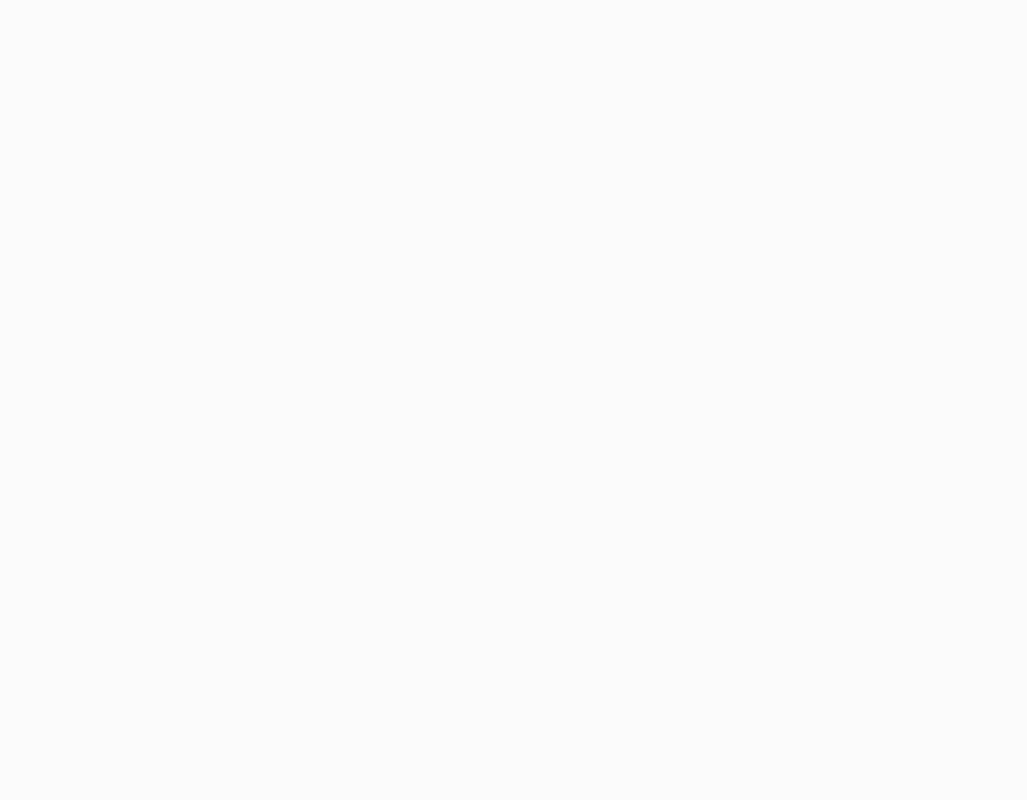
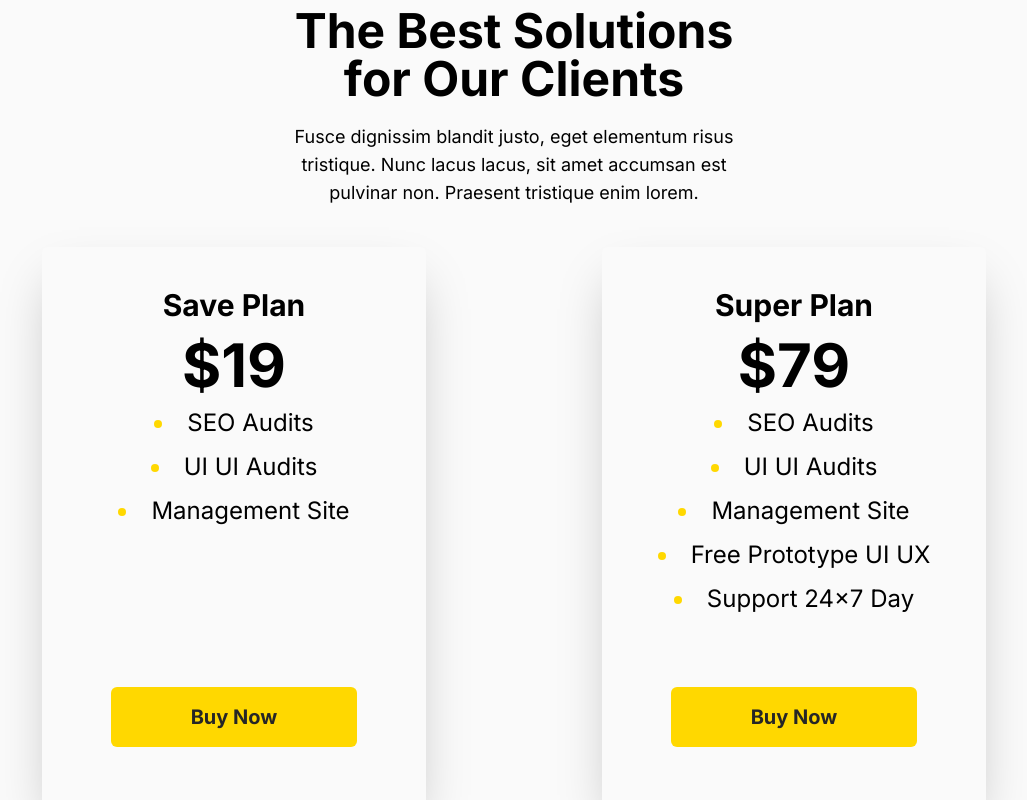
Before and after one commit to dennyshuda/agency, a React (Vite) app: page / in a window 1280 px wide. Shown: the part 3400-4200 px from the top of the page, without its empty margins (126-1153 px from the left). Before the commit the page ends 3191 px from the top, so only its background shows below. Built offline with nearby package versions, Linux system fonts and the light colour scheme.

Commit message:
feat: create pricing plans

```diff
--- a/src/App.tsx
+++ b/src/App.tsx
@@ -1,6 +1,7 @@
 import Hero from "./components/Hero";
 import Layout from "./components/Layout";
 import Nav from "./components/Nav";
+import Price from "./components/Price";
 import Project from "./components/Project";
 import Services from "./components/Services";
 
@@ -12,6 +13,7 @@ function App() {
         <Hero />
         <Services />
         <Project />
+        <Price />
       </Layout>
     </div>
   );
--- /dev/null
+++ b/src/components/Price.tsx
@@ -0,0 +1,75 @@
+export default function Price() {
+  const plans = [
+    {
+      title: "Save Plan",
+      price: "$19",
+      desc: ["SEO Audits", "UI UI Audits", "Management Site"],
+    },
+    {
+      title: "Super Plan",
+      price: "$79",
+      desc: [
+        "SEO Audits",
+        "UI UI Audits",
+        "Management Site",
+        "Free Prototype UI UX",
+        "Support 24x7 Day",
+      ],
+    },
+    {
+      title: "Expert Plan",
+      price: "$19",
+      desc: [
+        "SEO Audits",
+        "UI UI Audits",
+        "Management Site",
+        "Free Prototype UI UX",
+        "1 Free Build Dev Apps",
+        "Support 24x7 Day",
+      ],
+    },
+  ];
+  return (
+    <div className="mt-40">
+      <div className="font-bold mx-auto w-1/2 text-center my-10 space-y-5">
+        <h2 className="text-first text-3xl">Pricing Plans</h2>
+        <h1 className="text-5xl">The Best Solutions for Our Clients</h1>
+        <p className="font-normal text-lg">
+          Fusce dignissim blandit justo, eget elementum risus tristique. Nunc
+          lacus lacus, sit amet accumsan est pulvinar non. Praesent tristique
+          enim lorem.
+        </p>
+      </div>
+      <div className="flex flex-wrap justify-between gap-y-10">
+        {plans.map((plan, index) => {
+          return (
+            <div
+              className="w-96 h-[35rem] py-10 flex flex-col justify-between shadow-2xl text-center rounded-md"
+              key={index}
+            >
+              <div className="space-y-3">
+                <h2 className="text-3xl font-bold">{plan.title}</h2>
+                <h1 className="text-6xl font-bold">{plan.price}</h1>
+                {plan.desc.map((item, index) => {
+                  return (
+                    <li className="text-first text-2xl" key={index}>
+                      <span className="text-black">{item}</span>
+                    </li>
+                  );
+                })}
+              </div>
+              <div className="my-5">
+                <a
+                  className="inline-block bg-first py-4 px-20 rounded-md text-xl font-semibold text-second"
+                  href="/"
+                >
+                  Buy Now
+                </a>
+              </div>
+            </div>
+          );
+        })}
+      </div>
+    </div>
+  );
+}
```
